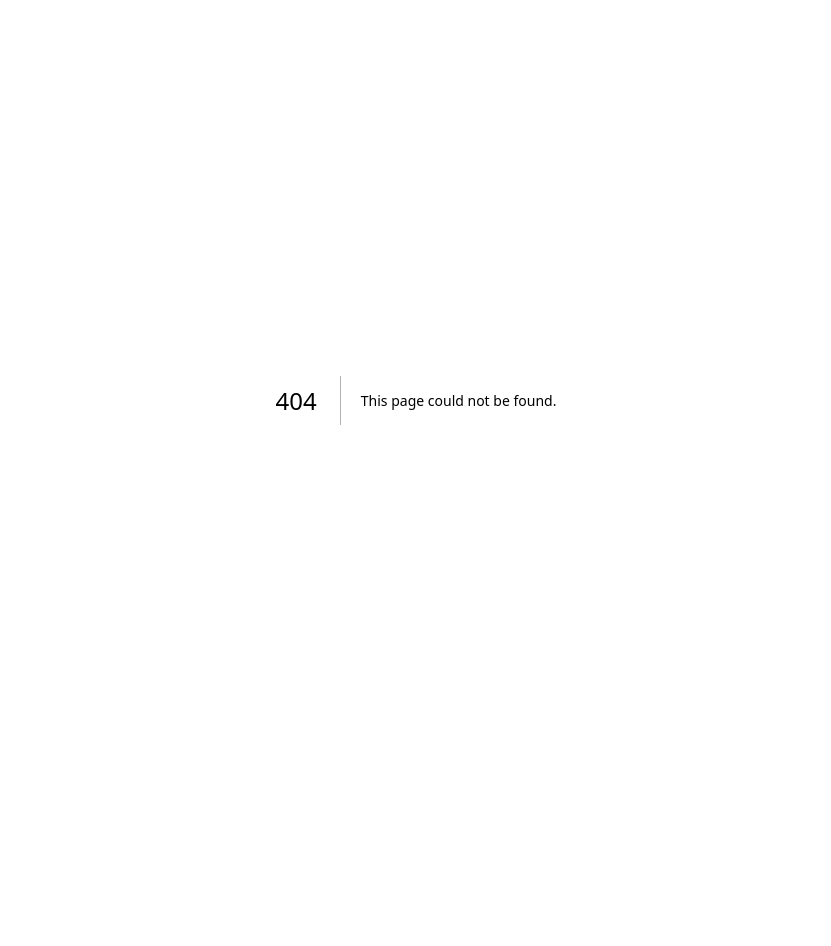
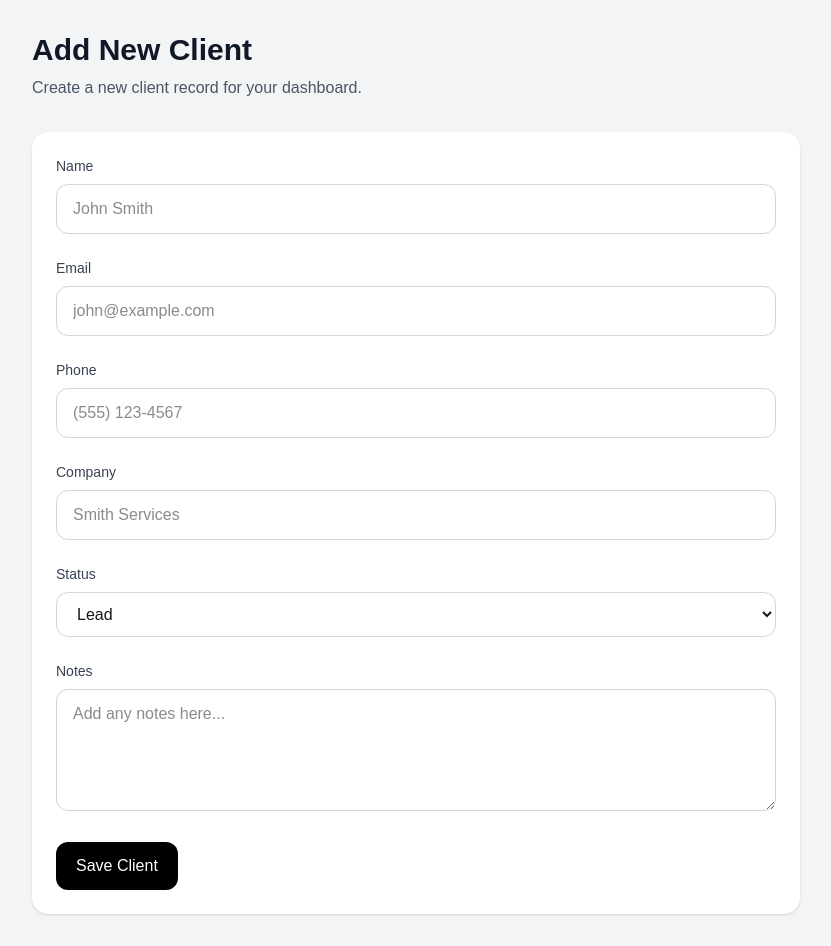
Before and after one commit to daynew1210/fullstack-client-dashboard, a Next.js app: page /clients/new in a window 1280 px wide. Before the commit this address had no page. Shown: the whole page, without its empty margins (224-1055 px from the left). Before the commit the page ends 800 px from the top, so only its background shows below. Built offline with nearby package versions, Linux system fonts and the light colour scheme.

Commit message:
Add new client page

```diff
--- /dev/null
+++ b/app/clients/new/page.tsx
@@ -0,0 +1,88 @@
+export default function NewClientPage() {
+  return (
+    <main className="min-h-screen bg-gray-100 p-8">
+      <div className="mx-auto max-w-3xl">
+        <h1 className="text-3xl font-bold text-gray-900">Add New Client</h1>
+
+        <p className="mt-2 text-gray-600">
+          Create a new client record for your dashboard.
+        </p>
+
+        <form className="mt-8 rounded-2xl bg-white p-6 shadow space-y-6">
+          <div>
+            <label className="mb-2 block text-sm font-medium text-gray-700">
+              Name
+            </label>
+            <input
+              type="text"
+              placeholder="John Smith"
+              className="w-full rounded-xl border border-gray-300 px-4 py-3 outline-none focus:border-black"
+            />
+          </div>
+
+          <div>
+            <label className="mb-2 block text-sm font-medium text-gray-700">
+              Email
+            </label>
+            <input
+              type="email"
+              placeholder="john@example.com"
+              className="w-full rounded-xl border border-gray-300 px-4 py-3 outline-none focus:border-black"
+            />
+          </div>
+
+          <div>
+            <label className="mb-2 block text-sm font-medium text-gray-700">
+              Phone
+            </label>
+            <input
+              type="text"
+              placeholder="(555) 123-4567"
+              className="w-full rounded-xl border border-gray-300 px-4 py-3 outline-none focus:border-black"
+            />
+          </div>
+
+          <div>
+            <label className="mb-2 block text-sm font-medium text-gray-700">
+              Company
+            </label>
+            <input
+              type="text"
+              placeholder="Smith Services"
+              className="w-full rounded-xl border border-gray-300 px-4 py-3 outline-none focus:border-black"
+            />
+          </div>
+
+          <div>
+            <label className="mb-2 block text-sm font-medium text-gray-700">
+              Status
+            </label>
+            <select className="w-full rounded-xl border border-gray-300 px-4 py-3 outline-none focus:border-black">
+              <option>Lead</option>
+              <option>Active</option>
+              <option>Completed</option>
+            </select>
+          </div>
+
+          <div>
+            <label className="mb-2 block text-sm font-medium text-gray-700">
+              Notes
+            </label>
+            <textarea
+              placeholder="Add any notes here..."
+              rows={4}
+              className="w-full rounded-xl border border-gray-300 px-4 py-3 outline-none focus:border-black"
+            />
+          </div>
+
+          <button
+            type="submit"
+            className="rounded-xl bg-black px-5 py-3 text-white hover:opacity-90"
+          >
+            Save Client
+          </button>
+        </form>
+      </div>
+    </main>
+  );
+}
--- a/app/clients/page.tsx
+++ b/app/clients/page.tsx
@@ -1,3 +1,5 @@
+import Link from "next/link";
+
 const sampleClients = [
   {
     id: 1,
@@ -34,9 +36,12 @@ export default function ClientsPage() {
             </p>
           </div>
 
-          <button className="rounded-xl bg-black px-4 py-2 text-white hover:opacity-90">
-            Add Client
-          </button>
+          <Link
+             href="/clients/new"
+             className="rounded-xl bg-black px-4 py-2 text-white hover:opacity-90"
+            >
+             Add Client
+          </Link>
         </div>
 
         <div className="overflow-hidden rounded-2xl bg-white shadow">
```
Also changed, not shown: app/page.tsx (+7 -1 lines).
